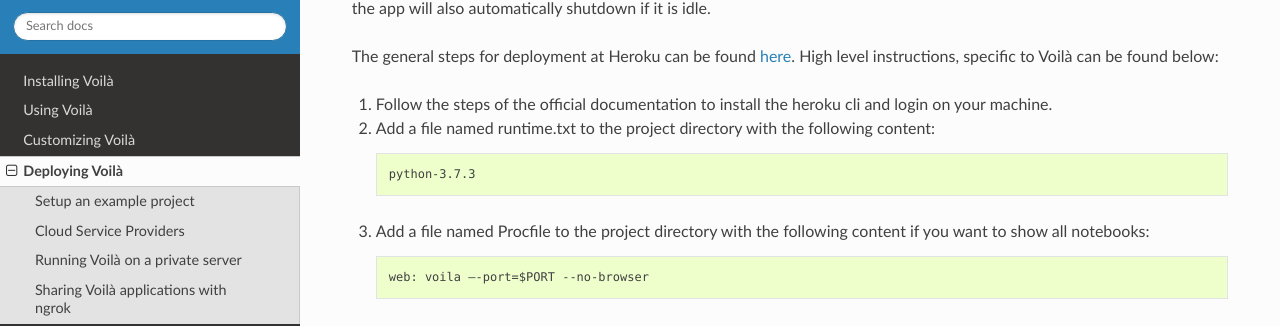
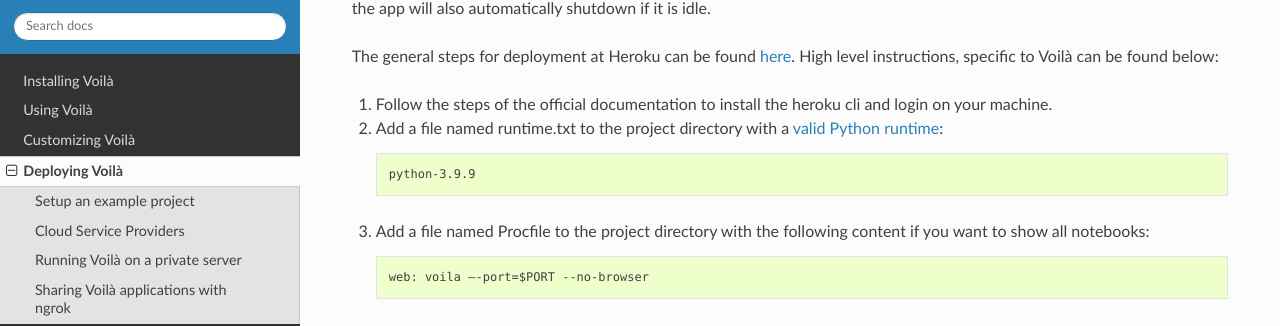
Before and after one commit to voila-dashboards/voila, a Sphinx documentation site: the page built from docs/source/deploy.rst, in a window 1280 px wide and 900 px high, scrolled down 1501 px. Shown: the part 139-465 px from the top of the window. Built offline with Sphinx 7.4.7 and the Read the Docs theme 2.0.0, drawn with Linux system fonts in a browser that asks for light colours.

Commit message:
Updating Python runtime for Heroku
The current Python runtime is not valid. I've:

- Updated the Python runtime
- Added a link to Heroku's docs on Python runtimes so if/when the new runtime becomes invalid, it is easy to find the updated one

```diff
--- a/docs/source/deploy.rst
+++ b/docs/source/deploy.rst
@@ -108,12 +108,12 @@
 
 1. Follow the steps of the official documentation to install the heroku
    cli and login on your machine.
-2. Add a file named runtime.txt to the project directory with the following
-   content:
+2. Add a file named runtime.txt to the project directory with a
+   `valid Python runtime <https://github.com/heroku/heroku-buildpack-python#specify-a-python-runtime>`__:
 
    .. code:: text
 
-       python-3.7.3
+       python-3.9.9
 
 3. Add a file named Procfile to the project directory with the
    following content if you want to show all notebooks:
```
